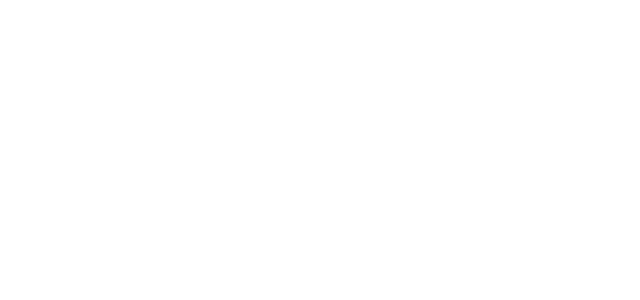
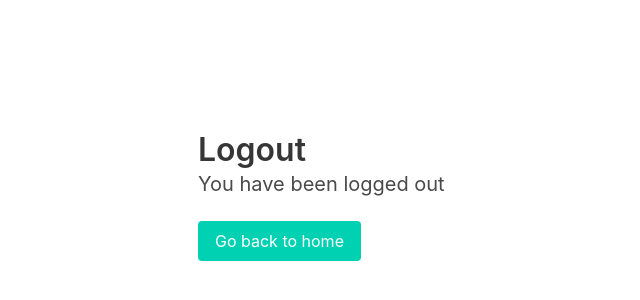
Before and after one commit to MarcelHor/STIN-Bank, a React (Vite) app in the folder frontend/: page /logout in a window 1280 px wide. Before the commit this address had no page. Shown: the part 204-504 px from the top of the page, without its empty margins (307-947 px from the left). Built offline with nearby package versions, Linux system fonts and the light colour scheme; sample sign-in values are in the browser's storage.

Commit message:
I hate cookies. Added some routing

```diff
--- a/frontend/package.json
+++ b/frontend/package.json
@@ -16,11 +16,10 @@
     "@types/js-cookie": "^3.0.3",
     "axios": "^1.3.5",
     "bulma": "^0.9.4",
-    "js-cookie": "^3.0.1",
-    "pocketbase": "^0.13.1",
     "postcss": "^8.4.21",
     "react": "^18.2.0",
     "react-dom": "^18.2.0",
+    "react-router-dom": "^6.10.0",
     "uninstall": "^0.0.0"
   },
   "devDependencies": {
--- a/frontend/src/App.tsx
+++ b/frontend/src/App.tsx
@@ -1,17 +1,19 @@
-import {useEffect, useState} from "react";
+import {BrowserRouter, Routes, Route} from "react-router-dom";
 import {Login} from "./components/Login";
 import {Dashboard} from "./components/Dashboard";
-import { BrowserRouter, Routes, Route } from "react-router-dom";
-import axios from "axios";
+import {NoPage} from "./components/NoPage";
+import {Logout} from "./components/Logout";
+import {ProtectedRoute} from "./components/ProtectedRoute";
 
 function App() {
-
     return (
         <div className="App">
             <BrowserRouter>
                 <Routes>
                     <Route path="/" element={<Login/>}/>
-                    <Route path="/dashboard" element={<Dashboard/>}/>
+                    <Route path="/dashboard" element={<ProtectedRoute component={Dashboard} requiresAuth={true}/>}/>
+                    <Route path="/logout" element={<ProtectedRoute component={Logout} requiresAuth={true}/>}/>
+                    <Route path="*" element={<NoPage/>}/>
                 </Routes>
             </BrowserRouter>
         </div>
--- a/frontend/src/components/Dashboard.tsx
+++ b/frontend/src/components/Dashboard.tsx
@@ -1,7 +1,6 @@
 import React, {useEffect, useState} from 'react';
 import {Header} from "./Header";
 import axios from "axios";
-import Cookies from 'js-cookie';
 import {useNavigate} from "react-router-dom";
 
 
@@ -12,7 +11,7 @@
     const [user, setUser] = useState<any>(null);
 
     useEffect(() => {
-        axios.get(`${API_URL}/api/user-profile`, {
+        axios.get(`${API_URL}/api/user`, {
             headers: {
                 Authorization: `Bearer ${localStorage.getItem('token')}`
             }
@@ -23,34 +22,25 @@
         });
     }, []);
 
-    useEffect(() => {
-        console.log(user);
-    }, [user]);
-
     const handleLogout = () => {
-        //send user id to backend to delete refresh token
-        axios.post(`${API_URL}/api/logout`, {
-            userId: user[0].id
-        }).then((response) => {
-                console.log(response);
-                localStorage.removeItem('token');
-                Cookies.remove('refreshToken');
-                navigate('/');
-            }
-        ).catch((error) => {
-            console.log(error);
-        });
+        navigate('/logout');
     }
 
     if (!user) {
-
-        return <div>Loading...</div>
+        return (
+            <div className="hero is-primary is-fullheight">
+                <div className="hero-body">
+                    <div className="container">
+                        <h1 className="title">Loading...</h1>
+                    </div>
+                </div>
+            </div>
+        );
     }
 
     return (
         <>
             <Header handleLogout={handleLogout}/>
-
             <section className="hero is-primary is-small">
                 <div className={"hero-body"}>
                     <h1 className="title">Welcome!</h1>
--- a/frontend/src/components/Login.tsx
+++ b/frontend/src/components/Login.tsx
@@ -1,13 +1,12 @@
-import React, {FormEvent, useEffect, useState} from "react";
+import React, {FormEvent, useState} from "react";
+import {useNavigate} from "react-router-dom";
 import axios from 'axios';
 import {FontAwesomeIcon} from "@fortawesome/react-fontawesome";
 import {faEnvelope, faLock} from "@fortawesome/free-solid-svg-icons";
-import { useNavigate } from "react-router-dom";
 
 
 export const Login = (props: any) => {
     const API_URL = 'http://localhost:3000';
-
     const navigate = useNavigate();
 
     const [email, setEmail] = useState('');
@@ -21,7 +20,6 @@
         }).then((response) => {
             console.log(response);
             localStorage.setItem('token', response.data.token);
-            document.cookie = `refreshToken=${response.data.refreshToken}; path=/; max-age=3600`;
             navigate('/dashboard');
         }).catch((error) => {
             console.log(error);
--- /dev/null
+++ b/frontend/src/components/Logout.tsx
@@ -0,0 +1,26 @@
+import React, {useEffect} from "react";
+
+export const Logout = () => {
+
+    useEffect(() => {
+        localStorage.removeItem('token');
+    }, []);
+
+    return (
+        <section className="hero is-fullheight">
+            <div className="hero-body">
+                <div className="container">
+                    <div className="columns is-centered">
+                        <div className="column is-5-tablet is-4-desktop is-3-widescreen">
+                            <div className="field">
+                                <h1 className="title">Logout</h1>
+                                <h2 className="subtitle">You have been logged out</h2>
+                                <a href="/" className={"button is-primary"}>Go back to home</a>
+                            </div>
+                        </div>
+                    </div>
+                </div>
+            </div>
+        </section>
+    )
+}
--- /dev/null
+++ b/frontend/src/components/NoPage.tsx
@@ -0,0 +1,22 @@
+import React from 'react';
+
+export const NoPage = () => {
+    return (
+        //style with bulma in middle of page
+        <section className="hero is-fullheight">
+            <div className="hero-body">
+                <div className="container">
+                    <div className="columns is-centered">
+                        <div className="column is-5-tablet is-4-desktop is-3-widescreen">
+                                <div className="field">
+                                    <h1 className="title">404</h1>
+                                    <h2 className="subtitle">Page not found</h2>
+                                    <a href="/" className={"button is-primary"}>Go back to home</a>
+                                </div>
+                        </div>
+                    </div>
+                </div>
+            </div>
+        </section>
+    );
+}
--- /dev/null
+++ b/frontend/src/components/ProtectedRoute.tsx
@@ -0,0 +1,16 @@
+import React, {useEffect} from 'react';
+import {useNavigate} from "react-router-dom";
+
+export const ProtectedRoute = ({component: Component, requiresAuth, ...rest}: any) => {
+    const navigate = useNavigate();
+    const token = localStorage.getItem('token');
+    const isAuthenticated = token !== null;
+
+    useEffect(() => {
+        if (requiresAuth && !isAuthenticated) {
+            navigate('/');
+        }
+    }, [isAuthenticated, navigate, requiresAuth]);
+
+    return (isAuthenticated ? <Component {...rest}/> : null);
+}
```
Also changed, not shown: 1 other file (tests, documents, lock files or other folders).
